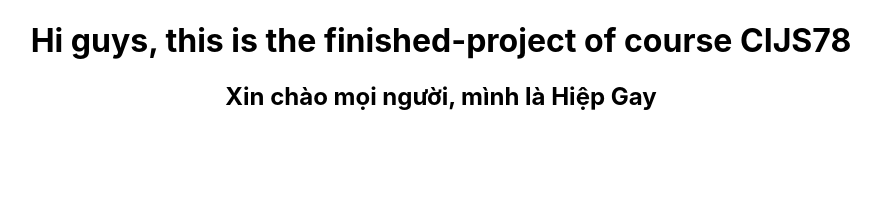
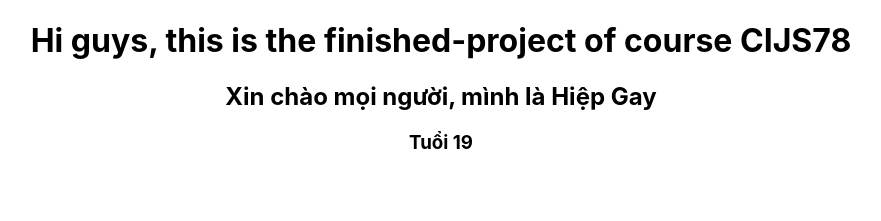
Before and after one commit to tuanthanh301/finish-course, a React (Create React App) app: page / in a window 1280 px wide. Shown: the top 221 px of the page, without its empty margins (199-1080 px from the left). Built offline with nearby package versions, Linux system fonts and the light colour scheme.

Commit message:
thêm h3

```diff
--- a/src/App.js
+++ b/src/App.js
@@ -7,6 +7,7 @@ function App() {
     <div className="App">
       <h1> Hi guys, this is the finished-project of course CIJS78</h1>
       <h2> Xin chào mọi người, mình là Hiệp Gay</h2>
+      <h3> Tuổi 19</h3>
     </div>
   );
 }
```
